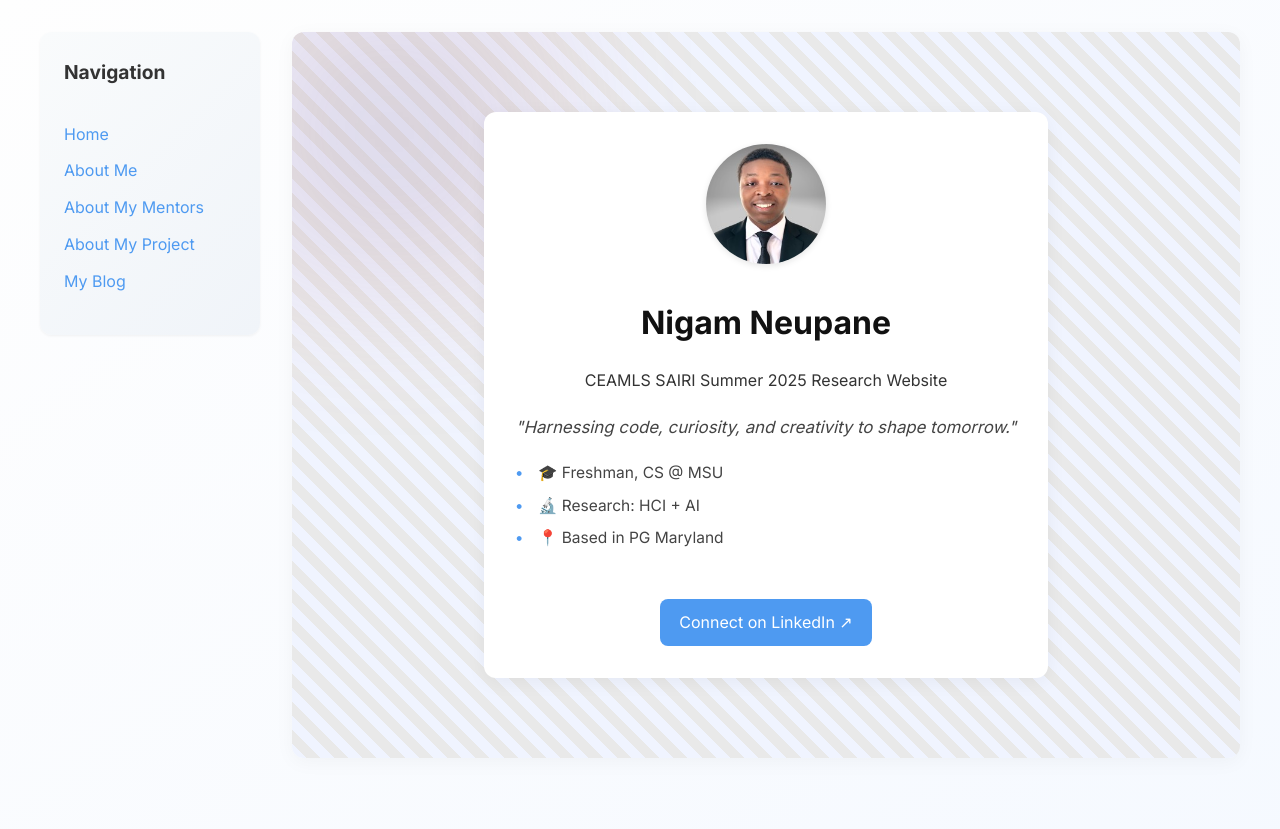
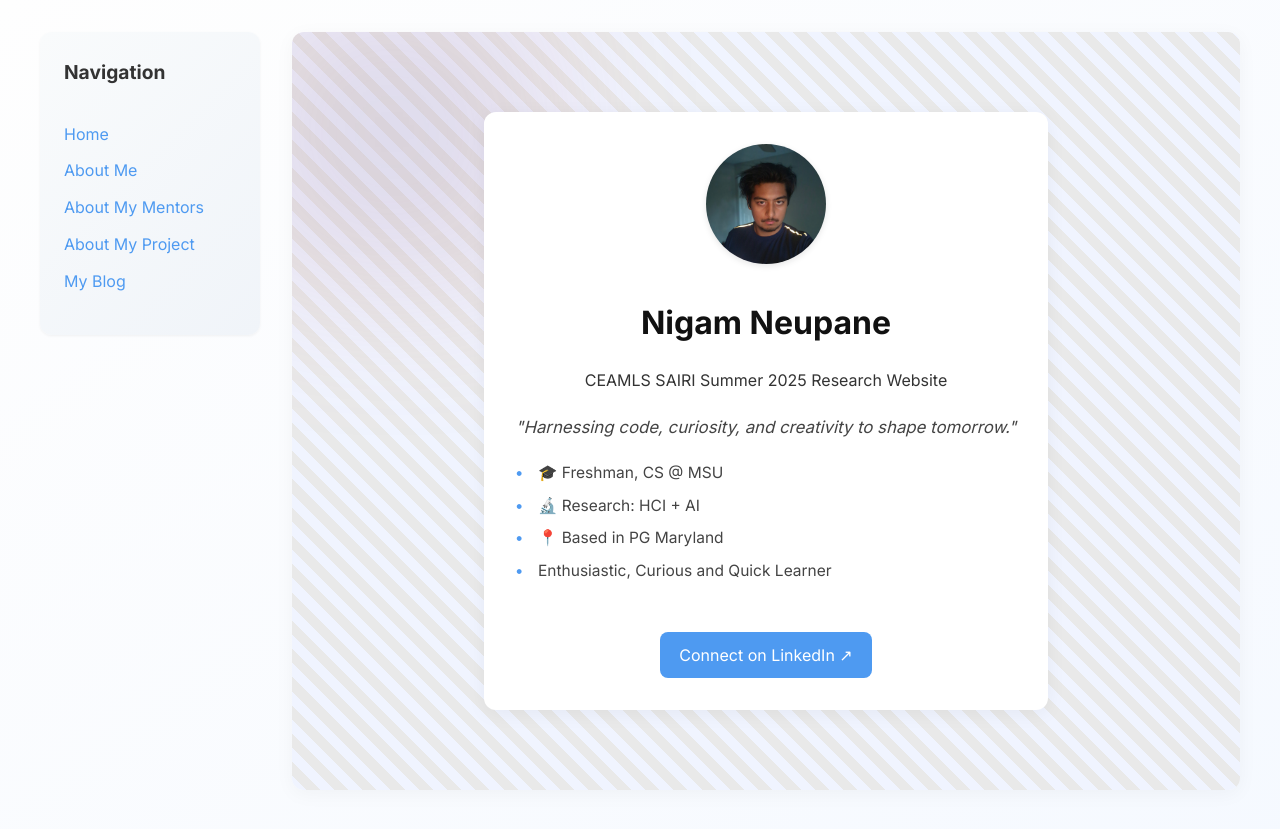
Before and after one commit to NigamNeupane/NigamNeupane.github.io, a Jekyll site: the page built from index.md, in a window 1280 px wide. Shown: the top 829 px of the page. Built offline with Jekyll 4.4.1, drawn with Linux system fonts in a browser that asks for light colours.

Commit message:
Update index.md

```diff
--- a/index.md
+++ b/index.md
@@ -9,8 +9,8 @@ quick_facts:
   - "🎓 Freshman, CS @ MSU"
   - "🔬 Research: HCI + AI"
   - "📍 Based in PG Maryland"
-
+  - Enthusiastic, Curious and Quick Learner
 
 linkedin: https://www.linkedin.com/in/nigam-neupane-8536531a8/
-image: /assets/images/me.jpeg
+image: /assets/images/20241123_163433.jpg
 ---
```
